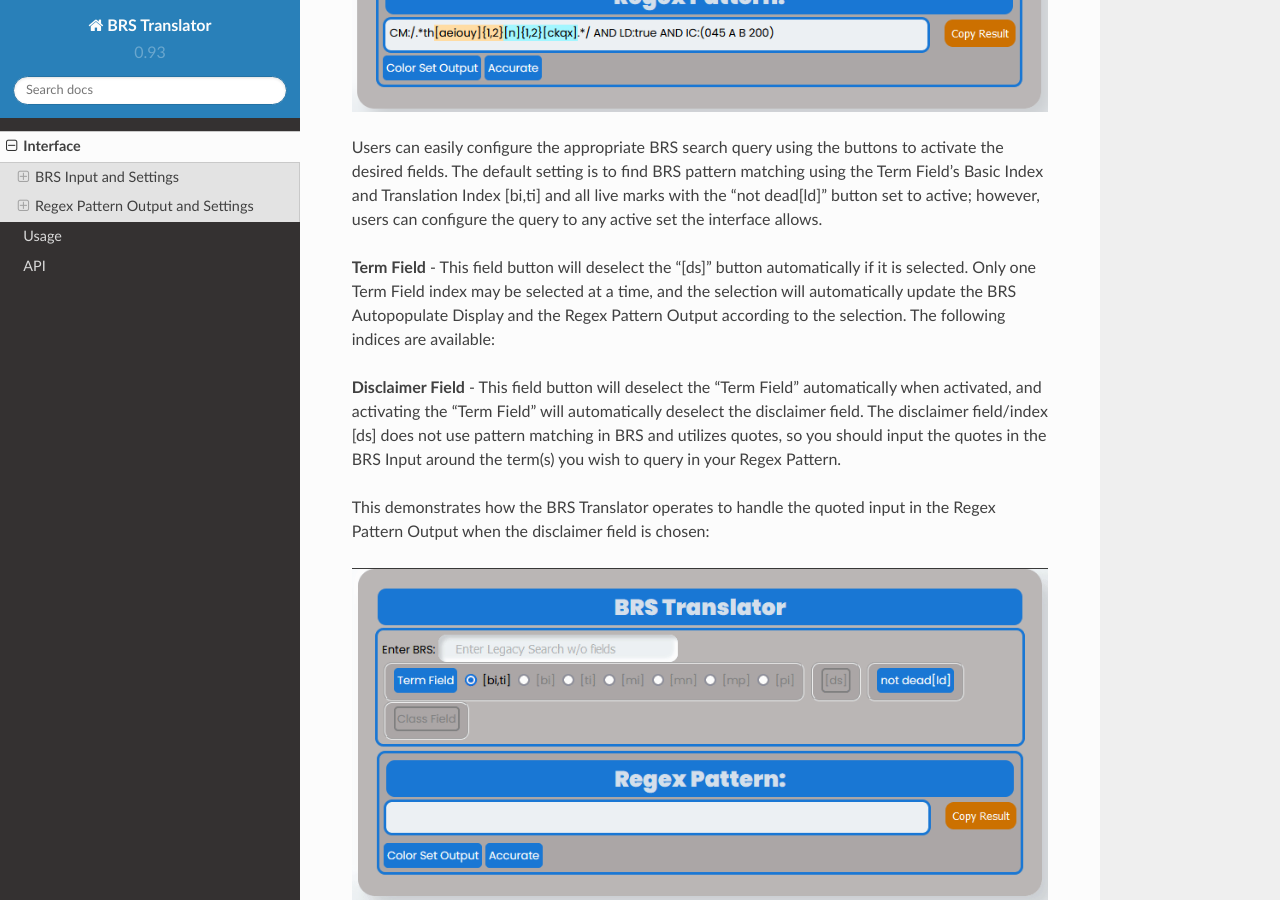
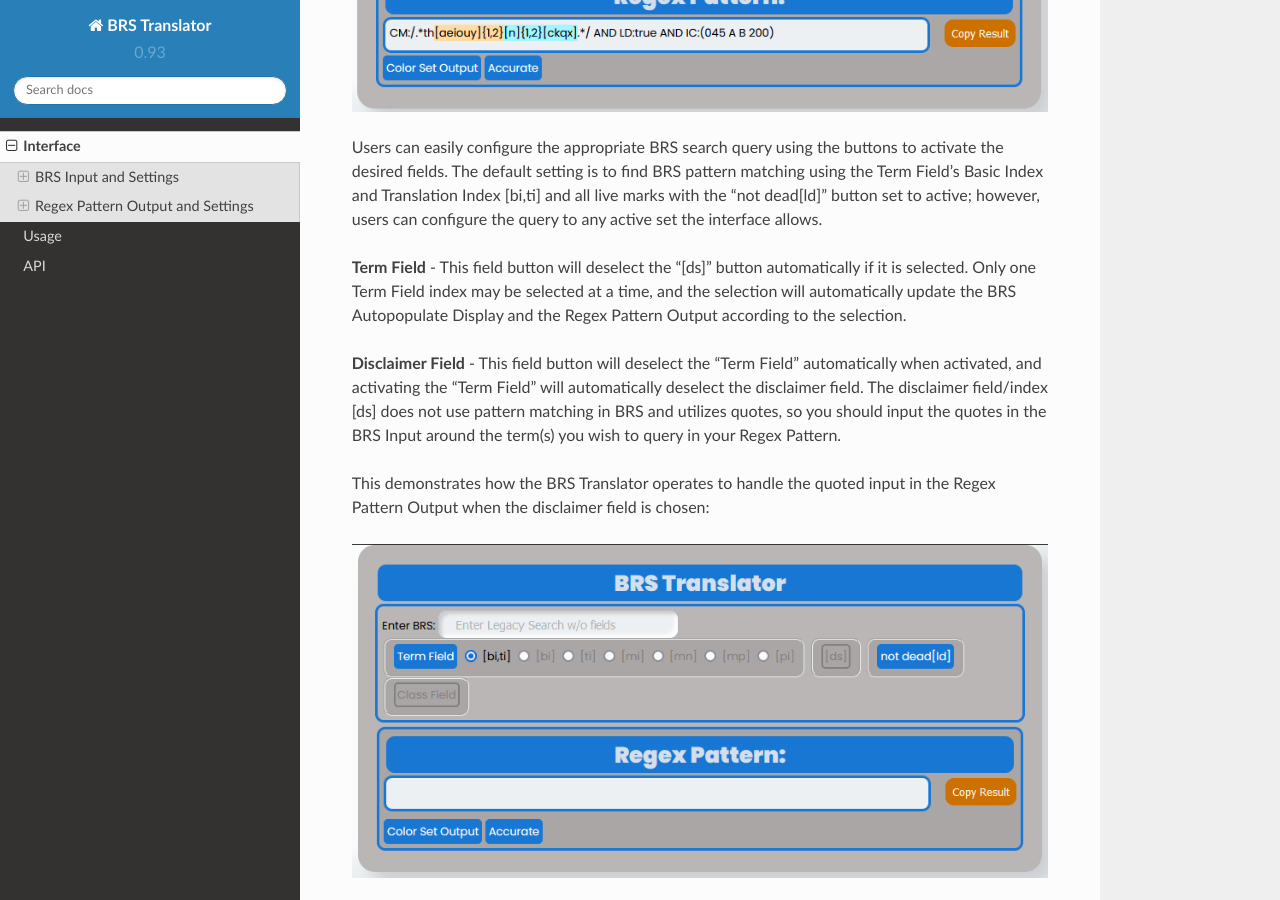
Before and after one commit to Ayjent/BRS-Translator, a Sphinx documentation site: the page built from docs/source/interface.rst, in a window 1280 px wide and 900 px high, scrolled down 2254 px. Built offline with Sphinx 7.4.7 and the Read the Docs theme 2.0.0, drawn with Linux system fonts in a browser that asks for light colours.

Commit message:
Update interface.rst

```diff
--- a/docs/source/interface.rst
+++ b/docs/source/interface.rst
@@ -38,10 +38,11 @@
 
 Users can easily configure the appropriate BRS search query using the buttons to activate the desired fields.  The default setting is to find BRS pattern matching using the Term Field's Basic Index and Translation Index [bi,ti] and all live marks with the "not dead[ld]" button set to active; however, users can configure the query to any active set the interface allows.
 
-**Term Field** - This field button will deselect the "[ds]" button automatically if it is selected.  Only one Term Field index may be selected at a time, and the selection will automatically update the BRS Autopopulate Display and the Regex Pattern Output according to the selection.  The following indices are available:
+**Term Field** - This field button will deselect the "[ds]" button automatically if it is selected.  Only one Term Field index may be selected at a time, and the selection will automatically update the BRS Autopopulate Display and the Regex Pattern Output according to the selection.
 
 .. image:: ../_static/BRS-TermFieldSection.png
 
+ The following indices are available:
 
  **[bi,ti]** - Basic and Translation Indices
 
```
